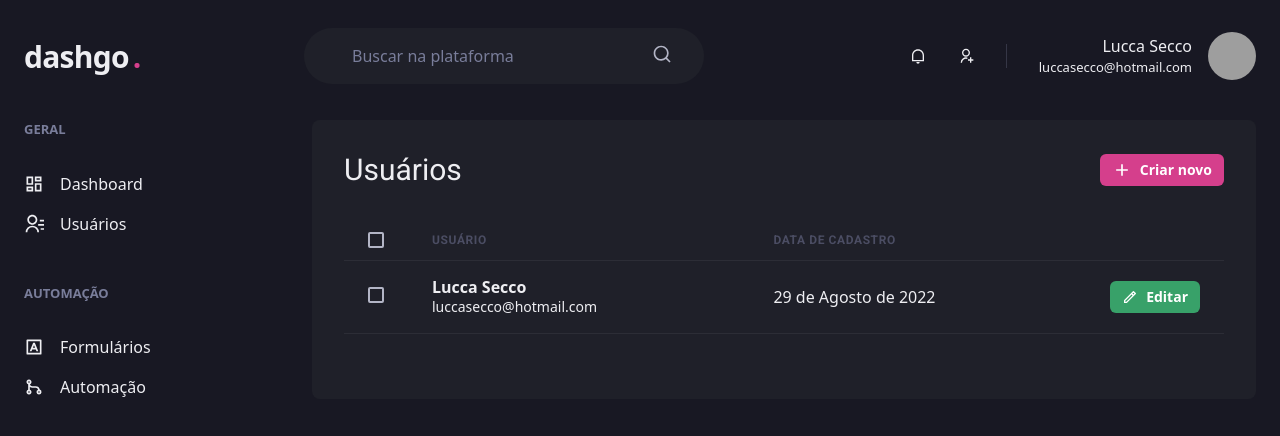
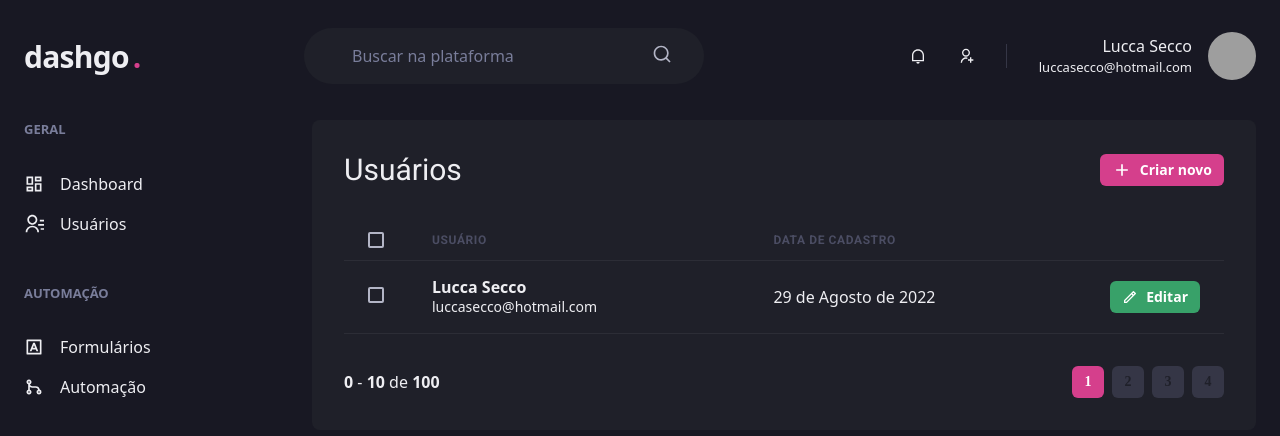
Before and after one commit to luccasecco/dashgo, a Next.js app: page /users in a window 1280 px wide. Shown: the top 436 px of the page. Built offline with nearby package versions, Linux system fonts and the light colour scheme; grey boxes are pictures that could not be loaded.

Commit message:
add componente paginação

```diff
--- /dev/null
+++ b/src/components/Pagination.tsx
@@ -0,0 +1,65 @@
+import { Box, Button, Stack } from "@chakra-ui/react";
+
+export function Pagination() {
+  return (
+    <Stack
+      direction="row"
+      mt="8"
+      justify="space-between"
+      align="center"
+      spacing={6}
+    >
+      <Box>
+        <strong>0</strong> - <strong>10</strong> de <strong>100</strong>
+      </Box>
+      <Stack direction="row" spacing={2}>
+      <Button
+        size="sm"
+        fontFamily="xs"
+        w="4"
+        colorScheme="pink"
+        disabled
+        _disabled={{
+          bg: 'pink.500',
+          cursor: 'default'
+        }}
+      >
+        1
+      </Button>
+      <Button
+        size="sm"
+        fontFamily="xs"
+        w="4"
+        bg="gray.700"
+        _hover= {{
+          bg: "gray.500"
+        }}
+      >
+       2
+      </Button>
+      <Button
+        size="sm"
+        fontFamily="xs"
+        w="4"
+        bg="gray.700"
+        _hover= {{
+          bg: "gray.500"
+        }}
+      >
+       3
+      </Button>
+      <Button
+        size="sm"
+        fontFamily="xs"
+        w="4"
+        bg="gray.700"
+        _hover= {{
+          bg: "gray.500"
+        }}
+      >
+       4
+      </Button>
+      </Stack>
+    </Stack>
+  )
+}
--- a/src/pages/users/index.tsx
+++ b/src/pages/users/index.tsx
@@ -1,6 +1,7 @@
 import { Box, Button, Checkbox, Flex, Heading, Icon, Table, Tbody, Th, Thead, Tr, Td, Text } from "@chakra-ui/react";
 import { RiAddLine, RiPencilLine } from "react-icons/ri";
 import { Header } from "../../components/Header";
+import { Pagination } from "../../components/Pagination";
 import { Sidebar } from "../../components/Sidebar";
 
 export default function UserList() {
@@ -81,6 +82,8 @@
             </Tbody>
           </Table>
 
+
+        <Pagination />
         </Box>
       </Flex>
     </Box>
```
